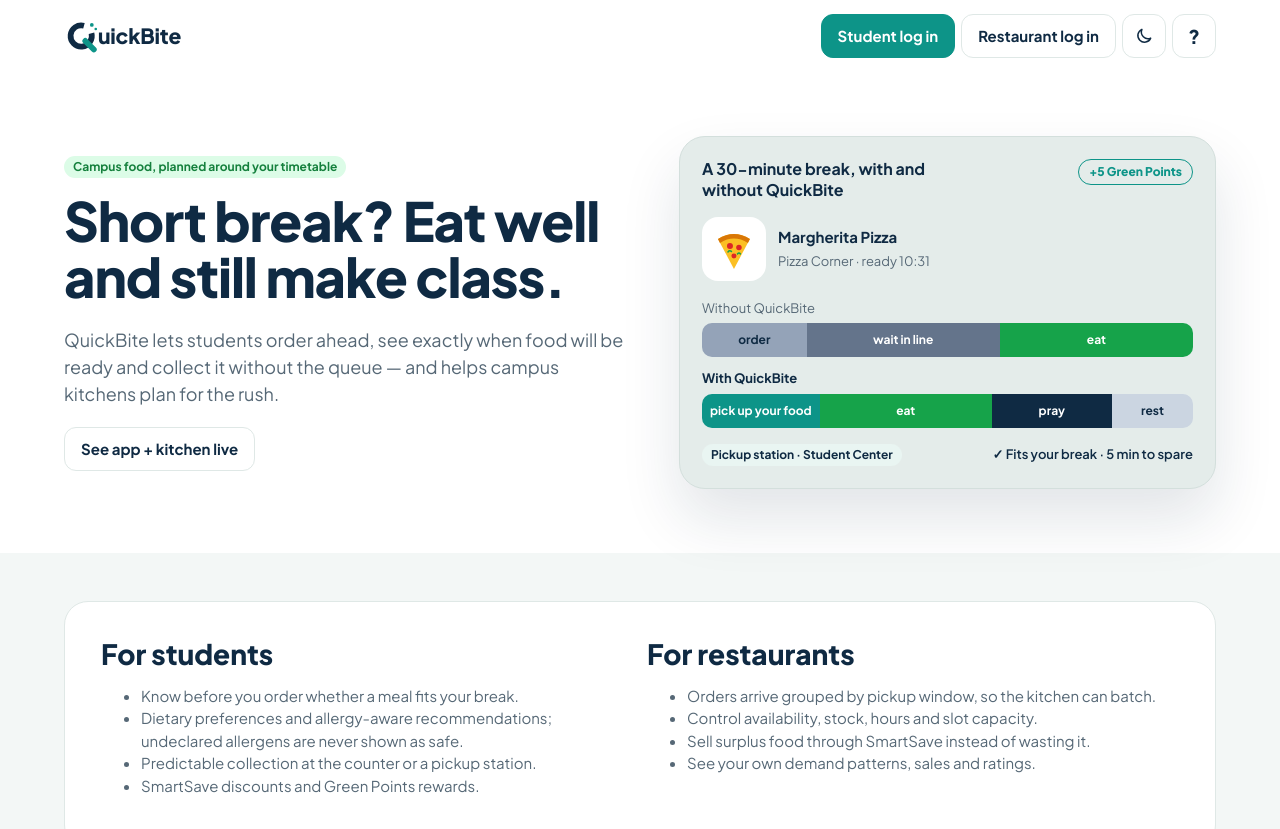
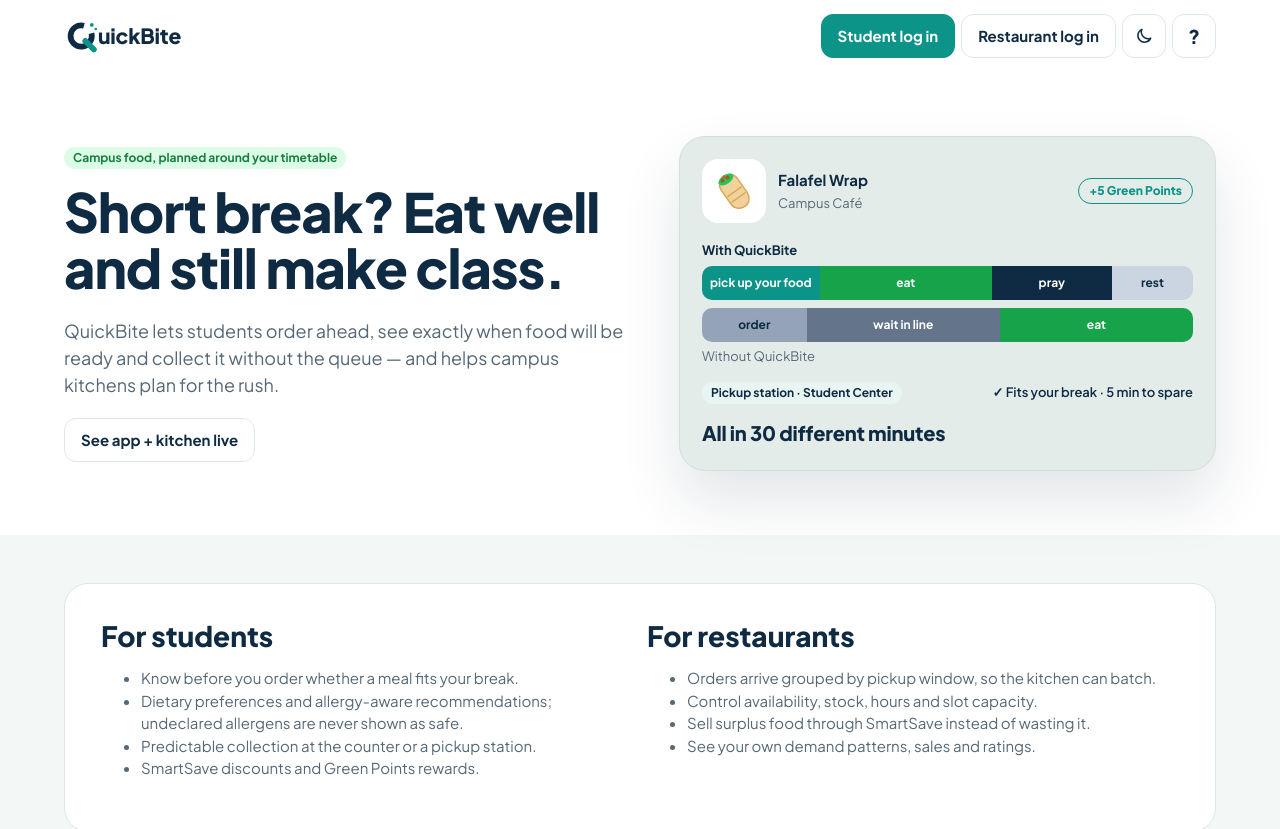
Before and after one commit to amanuelsahilu/QuickBite, a plain HTML site: page index.html in a window 1280 px wide. Shown: the top 829 px of the page. Drawn offline with Linux system fonts and the light colour scheme.

Commit message:
Break card: falafel wrap, QuickBite bar first, catchphrase at the bottom

```diff
--- a/assets/styles.css
+++ b/assets/styles.css
@@ -187,7 +187,7 @@ details>summary{cursor:pointer;font-weight:700;padding:6px 0;min-height:36px}
 .lhero p.lead{font-size:18px;color:var(--muted);max-width:34em}
 /* hero card: darker than the hero so it stands out */
 .plan{--plan:light-dark(#e4ecea,#0a1418);background:var(--plan);border-color:light-dark(#d3dfdc,#1d2f36);padding:22px;border-radius:26px;box-shadow:0 30px 60px rgb(15 42 67/.12)}
-.plan-t{font-size:16px;line-height:1.3;max-width:22ch}
+.plan-c{margin:14px 0 0;font-size:20px;font-weight:800;letter-spacing:-.01em;color:var(--navy)}
 .gp{flex:none;border:1.5px solid var(--teal);color:var(--teal);border-radius:99px;padding:3px 10px;font-size:12px;font-weight:800;white-space:nowrap}
 .art.pz{background:var(--card);display:grid;place-items:center}.art.pz svg{width:78%;height:78%}
 .plan-l{margin-bottom:5px}
--- a/assets/ui-pages.js
+++ b/assets/ui-pages.js
@@ -1,14 +1,16 @@
 /* ---------- landing page & project status ---------- */
 // a pizza slice, drawn here (the bowl illustration read as a face at this size)
-const PIZZA = '<svg viewBox="0 0 100 100" role="img" aria-label="Pizza slice"><path d="M18 30Q50 10 82 30L50 90Z" fill="#fbbf24"/><path d="M18 30Q50 10 82 30L78 38Q50 20 22 38Z" fill="#d97706"/><circle cx="42" cy="44" r="6" fill="#dc2626"/><circle cx="60" cy="47" r="5.5" fill="#dc2626"/><circle cx="50" cy="64" r="5" fill="#dc2626"/><path d="M38 56q3-4 7-1M57 60q3-4 6 0" stroke="#16a34a" stroke-width="3" fill="none" stroke-linecap="round"/></svg>';
+const WRAP = '<svg viewBox="0 0 100 100" role="img" aria-label="Wrap"><g transform="rotate(-35 50 50)"><rect x="30" y="14" width="40" height="74" rx="20" fill="#f2d29b"/><rect x="30" y="14" width="40" height="74" rx="20" fill="none" stroke="#d9a85b" stroke-width="3"/><ellipse cx="50" cy="22" rx="17" ry="9" fill="#22c55e"/><circle cx="43" cy="20" r="4" fill="#a16207"/><circle cx="55" cy="21" r="4" fill="#a16207"/><circle cx="50" cy="16" r="3" fill="#ef4444"/><path d="M34 52h32M34 66h32" stroke="#d9a85b" stroke-width="3" stroke-linecap="round"/></g></svg>';
 function heroPic() {
   // the same 30-minute break, without and with QuickBite
   const bar = parts => '<div class="tl tl2" aria-hidden="true">' + parts.map(p => '<span style="flex:' + p[1] + ';background:' + p[2] + (p[3] ? ';color:' + p[3] : '') + '">' + p[0] + '</span>').join('') + '</div>';
-  return '<div class="card plan"><div class="row between" style="align-items:flex-start"><b class="plan-t">A 30-minute break, with and without QuickBite</b><span class="gp">+5 Green Points</span></div>' +
-    '<div class="food" style="margin:16px 0 18px;align-items:center"><div class="art pz">' + PIZZA + '</div><div><b>Margherita Pizza</b><br><span class="small muted">Pizza Corner · ready 10:31</span></div></div>' +
-    '<div class="small muted plan-l">Without QuickBite</div>' + bar([['order', 6, '#94a3b8', '#0f2a43'], ['wait in line', 12, '#64748b'], ['eat', 12, '#16a34a']]) +
-    '<div class="small plan-l" style="margin-top:12px"><b>With QuickBite</b></div>' + bar([['pick up your food', 5, '#0d9488'], ['eat', 12, '#16a34a'], ['pray', 8, '#0f2a43'], ['rest', 5, '#cbd5e1', '#0f2a43']]) +
+  return '<div class="card plan">' +
+    '<div class="row between" style="align-items:center;gap:10px;margin-bottom:18px"><div class="food" style="align-items:center"><div class="art pz">' + WRAP + '</div><div><b>Falafel Wrap</b><br><span class="small muted">Campus Café</span></div></div><span class="gp">+5 Green Points</span></div>' +
+    '<div class="small plan-l"><b>With QuickBite</b></div>' + bar([['pick up your food', 5, '#0d9488'], ['eat', 12, '#16a34a'], ['pray', 8, '#0f2a43'], ['rest', 5, '#cbd5e1', '#0f2a43']]) +
+    '<div style="height:8px"></div>' + bar([['order', 6, '#94a3b8', '#0f2a43'], ['wait in line', 12, '#64748b'], ['eat', 12, '#16a34a']]) +
+    '<div class="small muted plan-l" style="margin:5px 0 0">Without QuickBite</div>' +
     '<div class="row between" style="margin-top:16px;gap:8px"><span class="chip">Pickup station · Student Center</span><span class="fits">✓ Fits your break · 5 min to spare</span></div>' +
+    '<p class="plan-c">All in 30 different minutes</p>' +
     '</div>';
 }
 function LANDING() {
```
